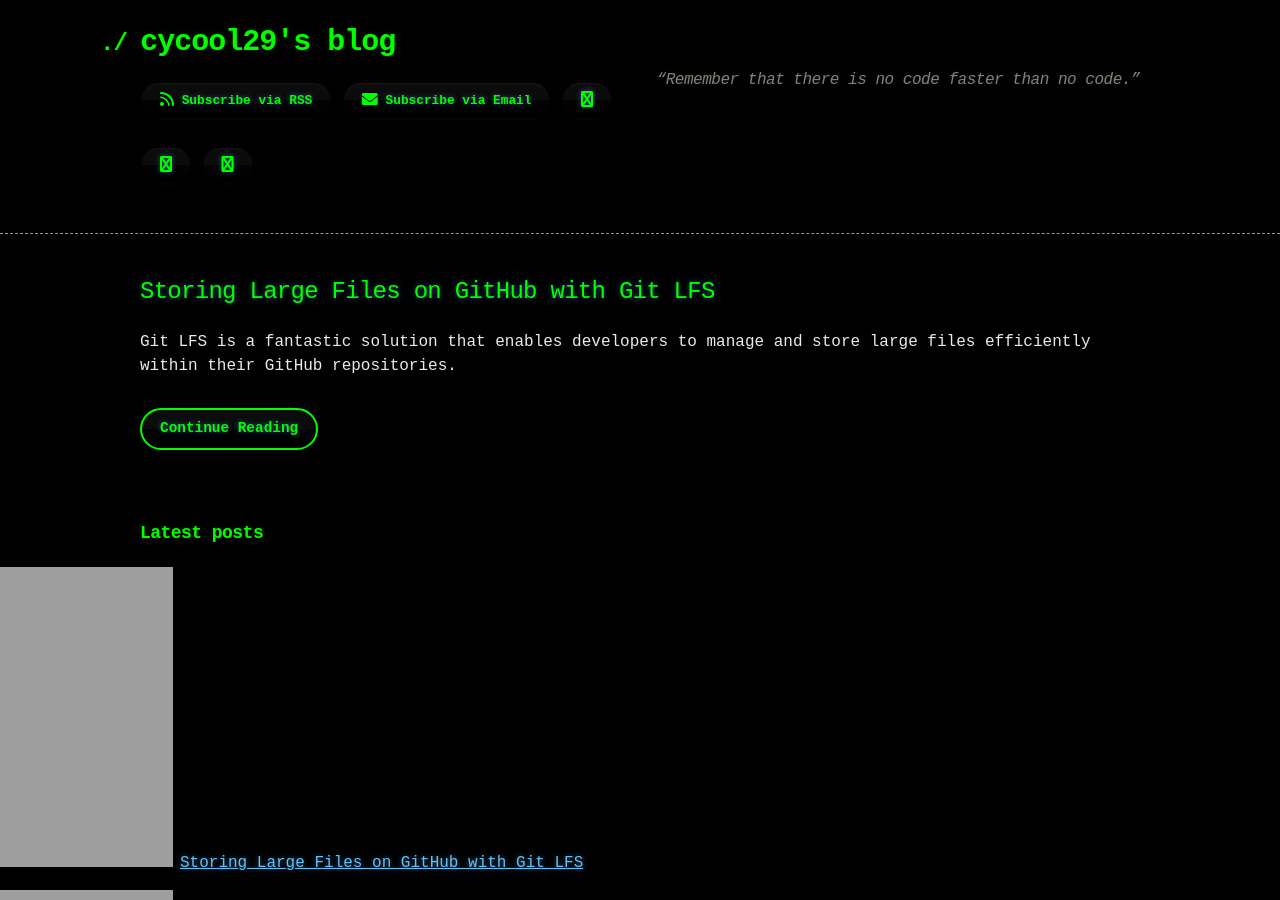
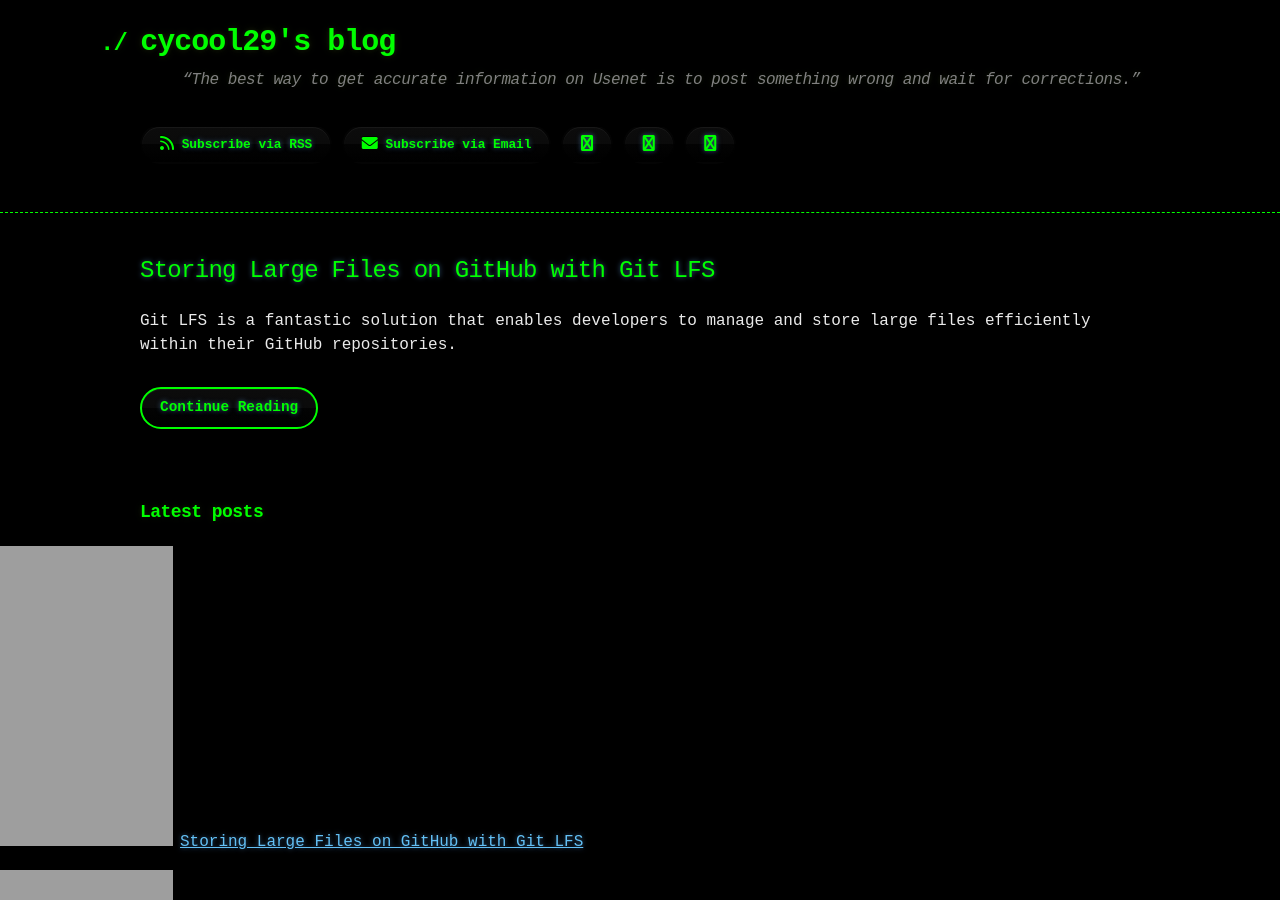
Before and after one commit to cycool29/cycool29.github.io, a Jekyll site: the page built from index.md, in a window 1280 px wide and 900 px high. Built offline with Jekyll 4.4.1, drawn with Linux system fonts in a browser that asks for light colours; a style sheet for code colours, icons or effects is not loaded.

Commit message:
Update quotes

```diff
--- a/_config.yml
+++ b/_config.yml
@@ -1,5 +1,5 @@
 title: cycool29's blog
-description: "“Remember that there is no code faster than no code.” "
+description: "“The best way to get accurate information on Usenet is to post something wrong and wait for corrections.” "
 bio: A high school student. Intermediate in Python, Git, Bash. Learning JavaScript. He/Him. "
 author: cycool29
 url: https://cycool29.github.io
```
